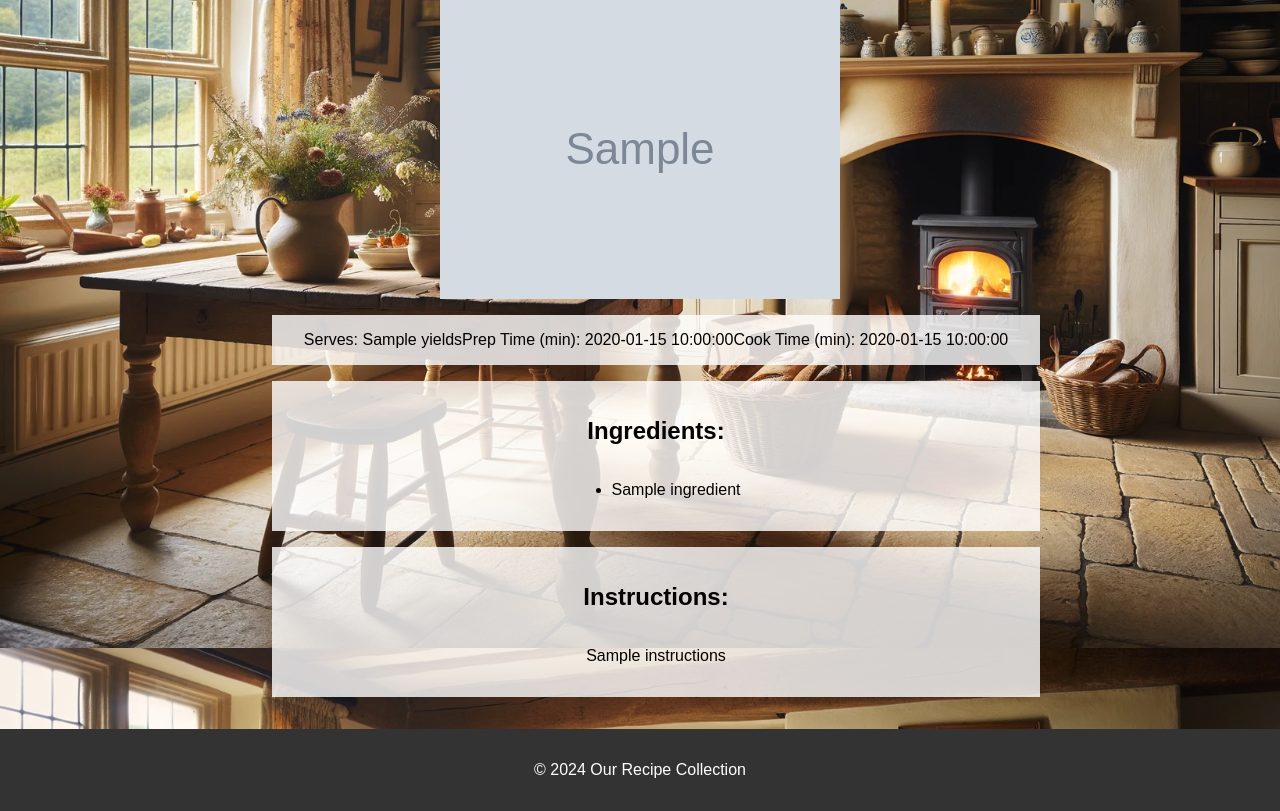
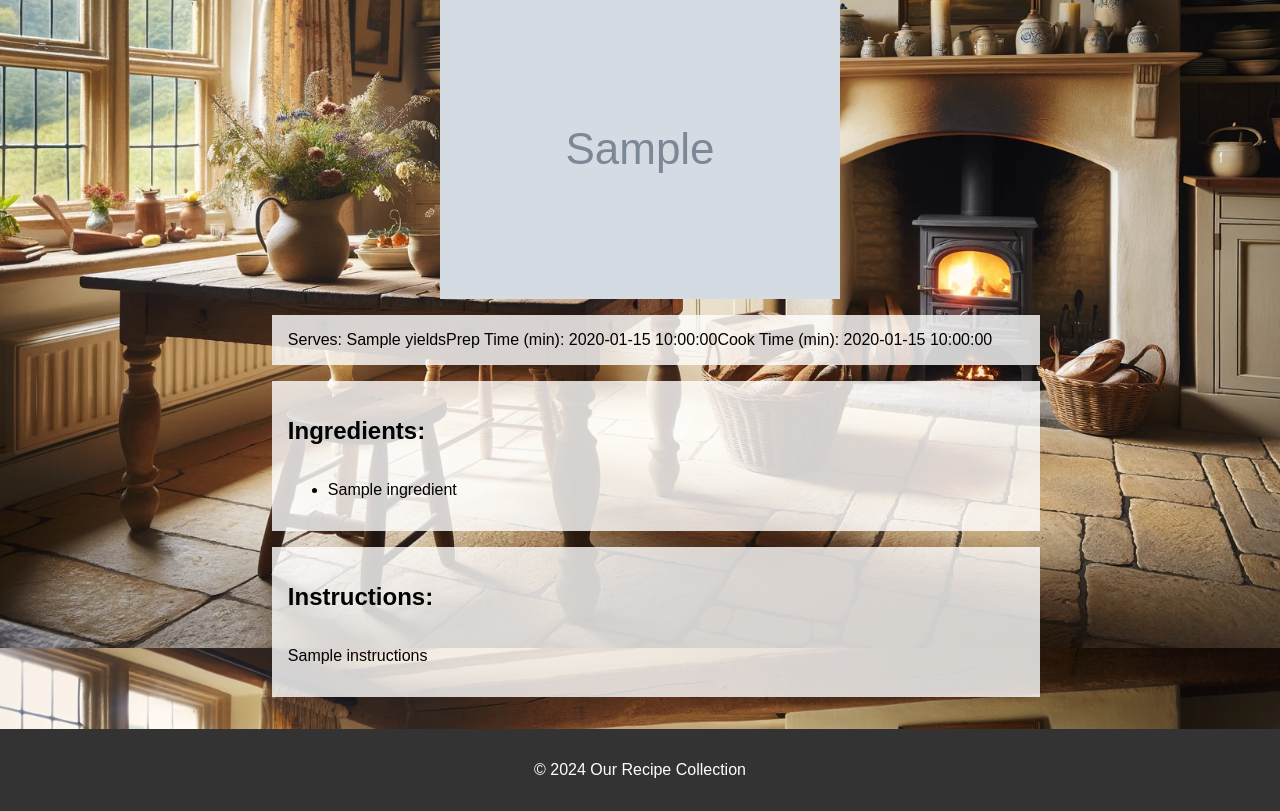
Before and after one commit to rafapi/our_recipes, a FastAPI app: template templates/recipe-detail.html in a window 1280 px wide. Shown: the part 152-963 px from the top of the page. Run offline with FastAPI, Linux system fonts and the light colour scheme; the template is opened without the code that fills it: most values are stand-ins (such as "Sample title", 1, 10 or a date in 2020); grey boxes marked "Sample" are stand-in pictures; parts of the project's set-up code (start-up, migrations or seed data) failed here and were passed over.

Commit message:
Left and centre

```diff
--- a/static/style.css
+++ b/static/style.css
@@ -214,8 +214,12 @@ footer {
 section {
     display: flex;
     flex-direction: column;
-    align-items: center; /* Center align the form content */
+    align-items: flex-start; /* Center align the form content */
     width: 100%; /* Ensure the section takes full width */
+}
+
+.centered-section {
+    align-items: center; /* Only center align the content of sections with this class */
 }
 
 input[type="text"] {
--- a/templates/recipe-detail.html
+++ b/templates/recipe-detail.html
@@ -22,7 +22,7 @@
         <div class="image-and-details-container">
             <img class="detail-img" style="max-width: 100%; height: auto;" src="{{ recipe.image }}">
             <section class="transparent-background">
-                <div class="recipe-details">
+                <div class="recipe-details centered-section">
                     <span>Serves: {{ recipe.yields }}</span>
                     <span>Prep Time (min): {{ recipe.prep_time }}</span>
                     <span>Cook Time (min): {{ recipe.cook_time }}</span>
```
